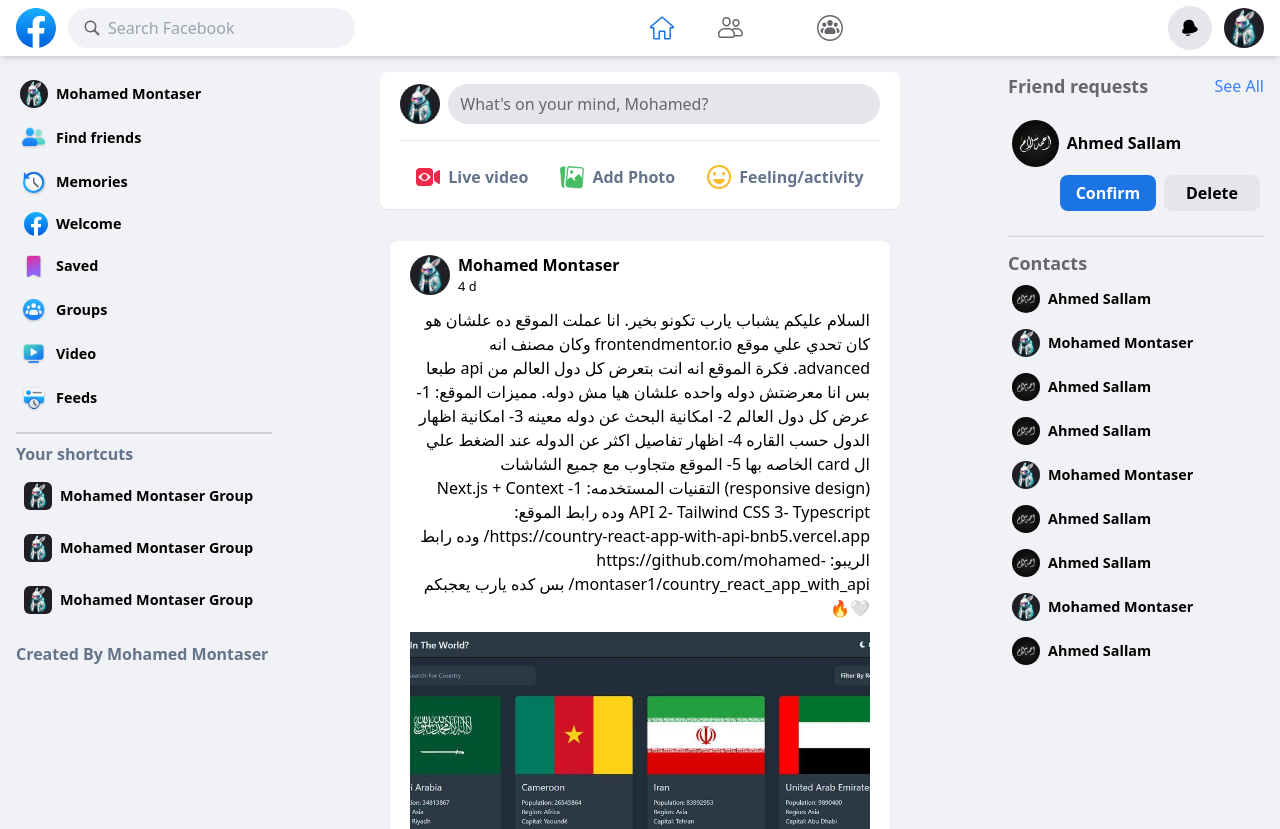
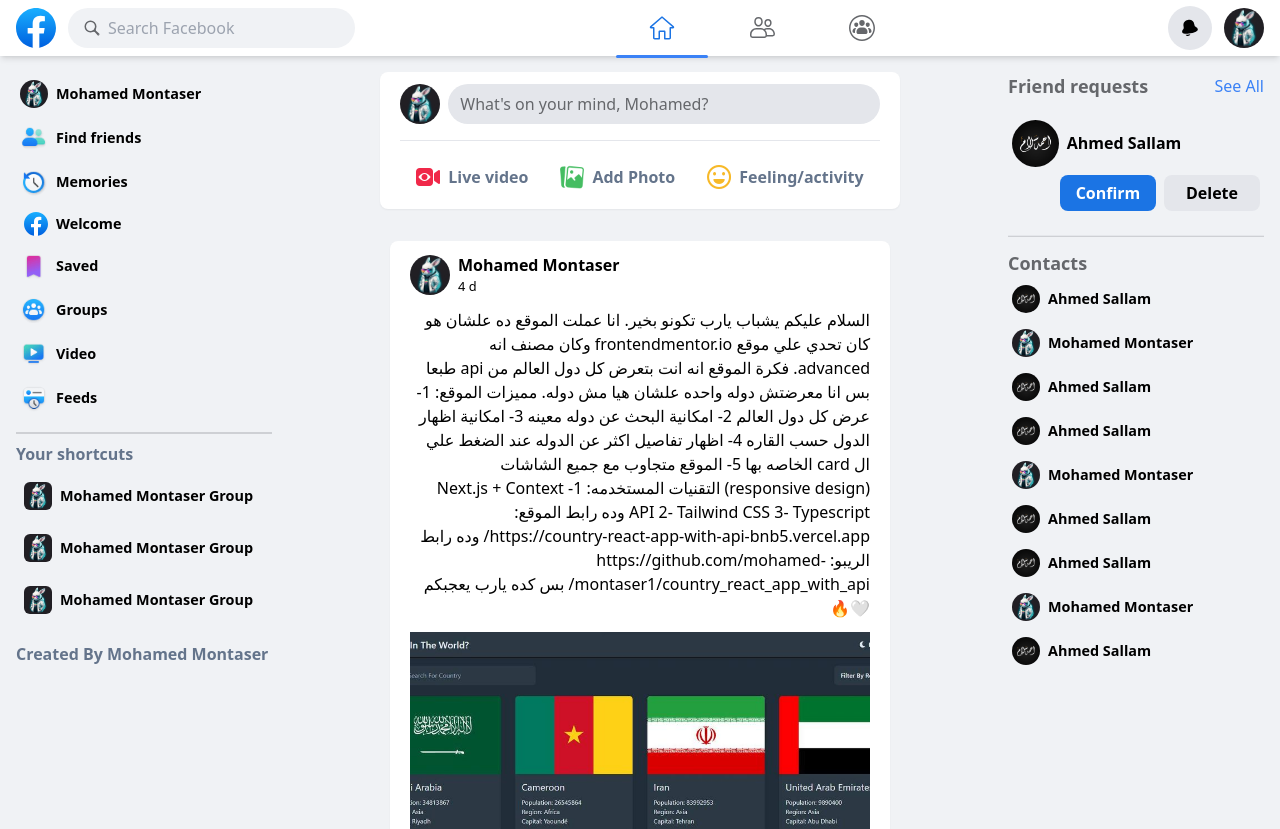
Before and after one commit to mohamed-montaser1/facebook, a Next.js app: page / in a window 1280 px wide. Shown: the top 829 px of the page. Built offline with nearby package versions, Linux system fonts and the light colour scheme.

Commit message:
change next.config.js env

```diff
--- a/next.config.js
+++ b/next.config.js
@@ -1,6 +1,9 @@
 /** @type {import('next').NextConfig} */
 const nextConfig = {
   reactStrictMode: true,
-}
+  env: {
+    CI: false,
+  },
+};
 
-module.exports = nextConfig
+module.exports = nextConfig;
--- a/src/components/Navigation.tsx
+++ b/src/components/Navigation.tsx
@@ -17,10 +17,12 @@
   return (
     <ul className="flex gap-2 mx-auto">
       {navigation.map((Nav) => {
-        return current === Nav.name ? (
-          <Active element={<Nav.icon />} key={nanoid()} />
-        ) : (
-          <Normal element={<Nav.icon />} key={nanoid()} />
+        return (
+          <Normal
+            element={<Nav.icon />}
+            key={nanoid()}
+            active={current === Nav.name}
+          />
         );
       })}
     </ul>
@@ -29,20 +31,21 @@
 
 interface ElementProps {
   element: React.ReactNode;
+  active?: boolean;
 }
 
-function Normal({ element }: ElementProps) {
+function Normal({ element, active }: ElementProps) {
   return (
-    <li className="text-[#65676B] hover:bg-[#f2f2f2] transition ease-linear cursor-pointer px-8 py-2 rounded-md max-[594px]:px-4 max-[464px]:hidden">
+    <li
+      className={` ${
+        active ? "text-[#1B74E4]" : "hover:bg-[#f2f2f2] text-[#65676B]"
+      } transition ease-linear cursor-pointer px-8 py-2 rounded-md max-[594px]:px-4 max-[464px]:hidden relative ${
+        active
+          ? "after:absolute after:w-full after:h-[3px] after:bg-blue-500 after:left-0 after:-bottom-2 after:rounded-full"
+          : ""
+      }`}
+    >
       {element}
     </li>
   );
 }
-
-function Active({ element }: ElementProps) {
-  return (
-    <li className="text-[#1B74E4] transition ease-linear cursor-pointer max-[594px]:px-4 py-2 rounded-md max-[464px]:hidden">
-      {element}
-    </li>
-  );
-}
```
